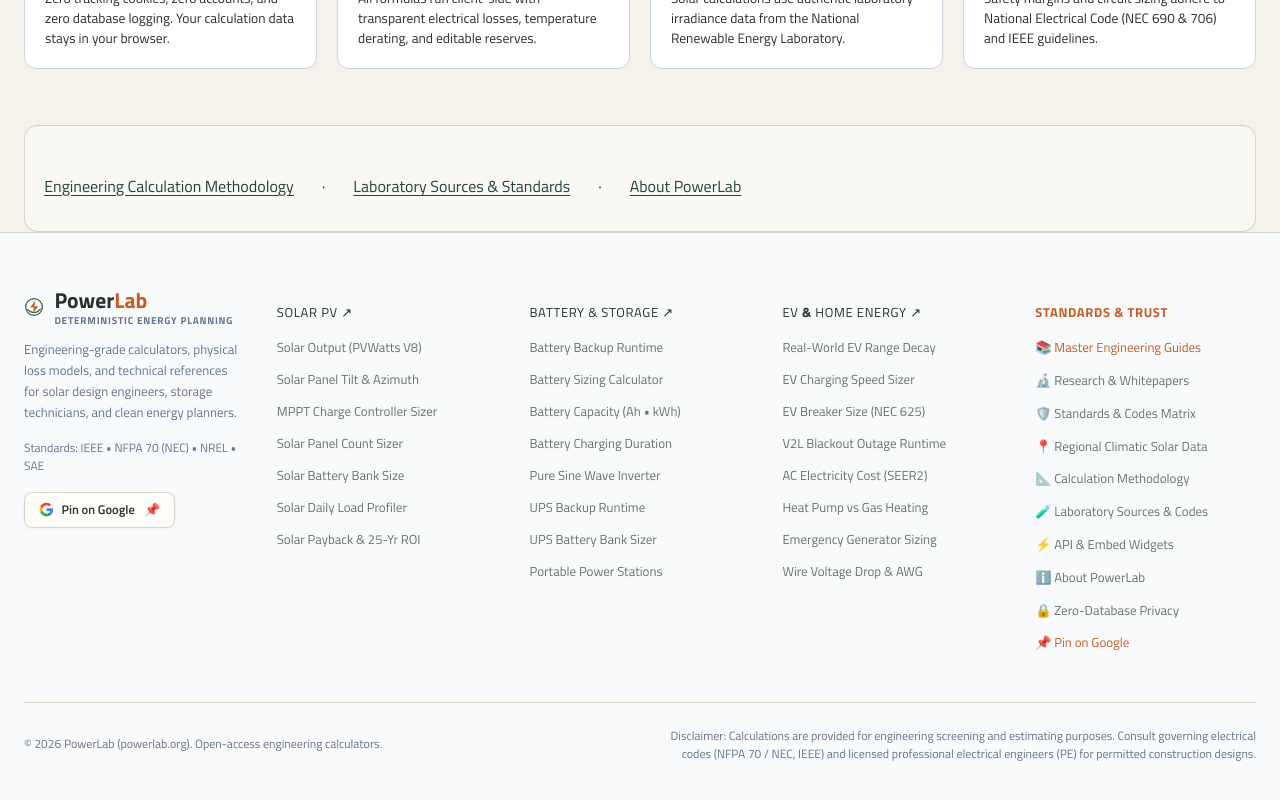
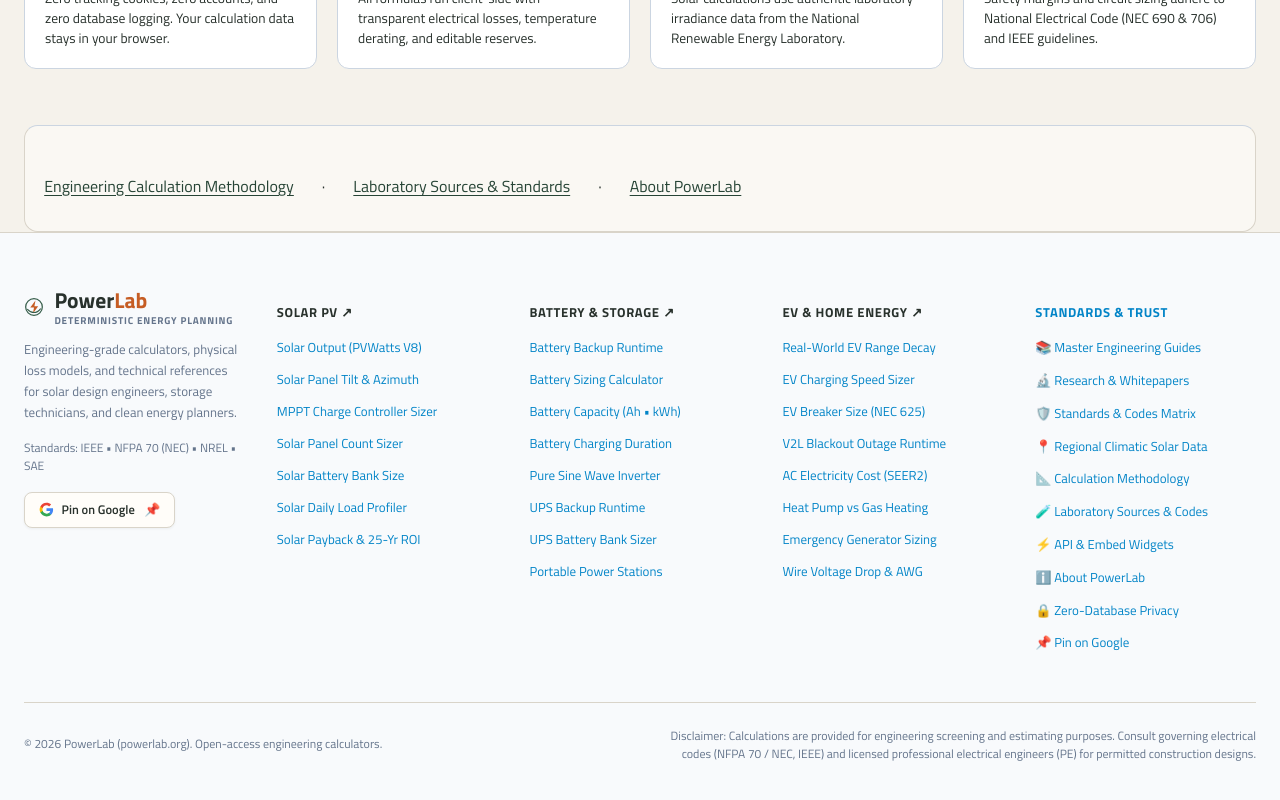
Before and after one commit to miadsaadidi/powerlab, a Next.js app: page / in a window 1280 px wide. Shown: the part 5310-6110 px from the top of the page. Built offline with nearby package versions, Linux system fonts and the light colour scheme; no server answers.

Commit message:
fix(footer): apply bold uppercase titles and blue links matching HVACLab

```diff
--- a/src/app/globals.css
+++ b/src/app/globals.css
@@ -1323,7 +1323,7 @@
 }
 
 .site-footer a {
-  color: var(--muted, #64748b);
+  color: #0284c7 !important;
   font-size: 0.8125rem !important;
   font-weight: 500 !important;
   text-decoration: none !important;
@@ -1331,8 +1331,8 @@
 }
 
 .site-footer a:hover {
-  color: var(--accent, #c65d24) !important;
-  text-decoration: none !important;
+  color: #0369a1 !important;
+  text-decoration: underline !important;
 }
 
 .site-footer ul {
@@ -1353,16 +1353,36 @@
   margin-bottom: 0.75rem;
 }
 
+.site-footer .footer-column-title a {
+  color: var(--ink, #0f172a) !important;
+  font-weight: 700 !important;
+  text-decoration: none !important;
+}
+
+.site-footer .footer-column-title a:hover {
+  color: #0284c7 !important;
+  text-decoration: none !important;
+}
+
 [data-theme="dark"] .site-footer .footer-column-title {
   color: #f8fafc !important;
 }
 
+[data-theme="dark"] .site-footer .footer-column-title a {
+  color: #f8fafc !important;
+}
+
+[data-theme="dark"] .site-footer .footer-column-title a:hover {
+  color: #38bdf8 !important;
+}
+
 [data-theme="dark"] .site-footer a {
-  color: #94a3b8 !important;
+  color: #38bdf8 !important;
 }
 
 [data-theme="dark"] .site-footer a:hover {
-  color: #38bdf8 !important;
+  color: #7dd3fc !important;
+  text-decoration: underline !important;
 }
 
 .site-footer .google-pin-button {
--- a/src/components/site-footer.tsx
+++ b/src/components/site-footer.tsx
@@ -129,12 +129,12 @@
 
           {/* STANDARDS & AUTHORITY */}
           <div>
-            <p className="footer-column-title" style={{ color: "var(--accent, #c65d24)" }}>
+            <p className="footer-column-title" style={{ color: "#0284c7" }}>
               Standards &amp; Trust
             </p>
             <ul style={{ gap: "0.5rem" }}>
               <li>
-                <Link href="/guides" style={{ fontWeight: 600, color: "var(--accent, #c65d24)" }}>
+                <Link href="/guides" style={{ fontWeight: 600, color: "#0284c7" }}>
                   📚 Master Engineering Guides
                 </Link>
               </li>
@@ -183,7 +183,7 @@
                   href="https://www.google.com/preferences/source?q=powerlab.org"
                   target="_blank"
                   rel="noopener noreferrer"
-                  style={{ fontWeight: 600, display: "inline-flex", alignItems: "center", gap: "0.35rem", color: "var(--accent, #c65d24)" }}
+                  style={{ fontWeight: 600, display: "inline-flex", alignItems: "center", gap: "0.35rem", color: "#0284c7" }}
                   title="Pin PowerLab to your Google preferences to see accurate calculations first"
                 >
                   📌 Pin on Google
```
